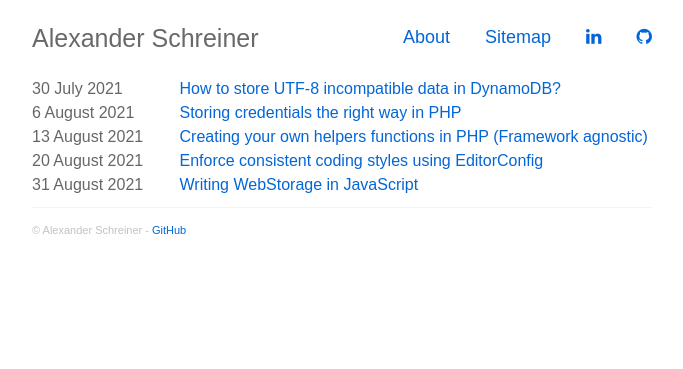
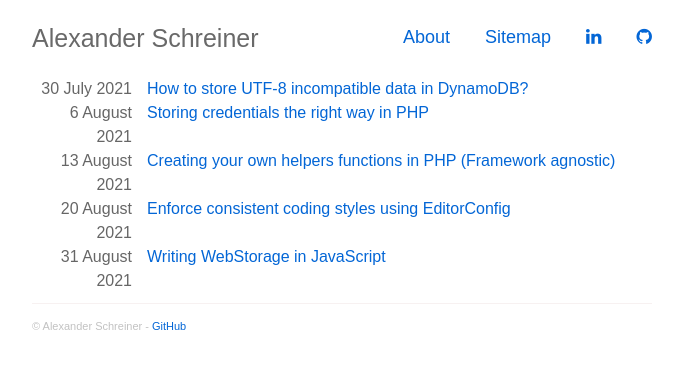
Before and after one commit to alexander-schreiner/alexander-schreiner.github.io, a Jekyll site: the page built from index.html, in a window 1280 px wide. Shown: the top 369 px of the page, without its empty margins (298-981 px from the left). Built offline with Jekyll 4.4.1, drawn with Linux system fonts in a browser that asks for light colours; nearby versions of some CDN libraries; the list of posts is cut into pages by our own code.

Commit message:
Update index.html

```diff
--- a/index.html
+++ b/index.html
@@ -7,7 +7,7 @@ layout: default
     {% for post in site.blog %}
       {% if post.url %}
         <div class="row">
-          <div class="col-md-3">
+          <div class="col-md-3" style="width: 20%; text-align: right;">
             {{ post.date | date: "%-d %B %Y" }}
           </div>
           <a href="{{ post.url }}">{{ post.title }}</a>
```
